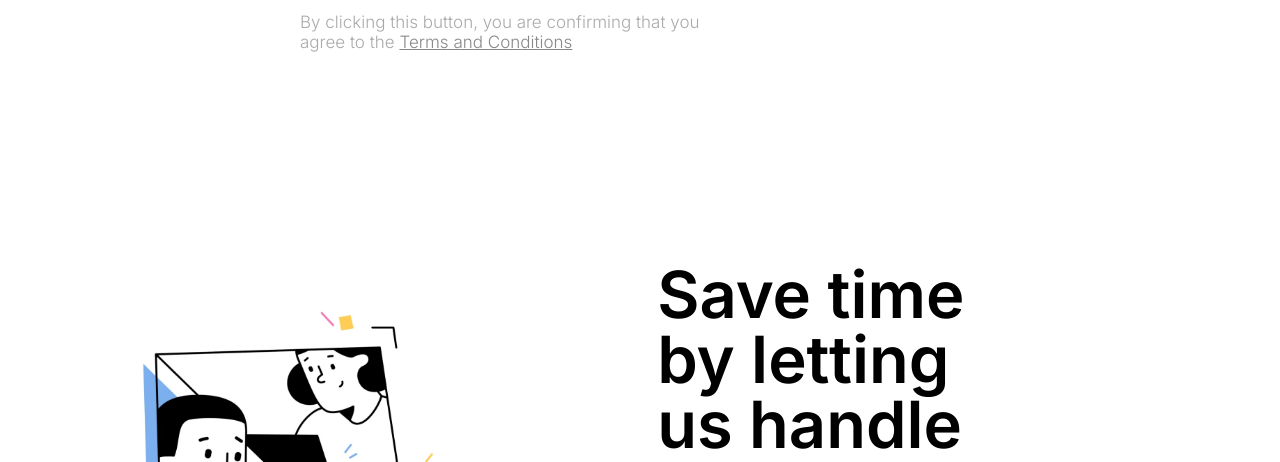
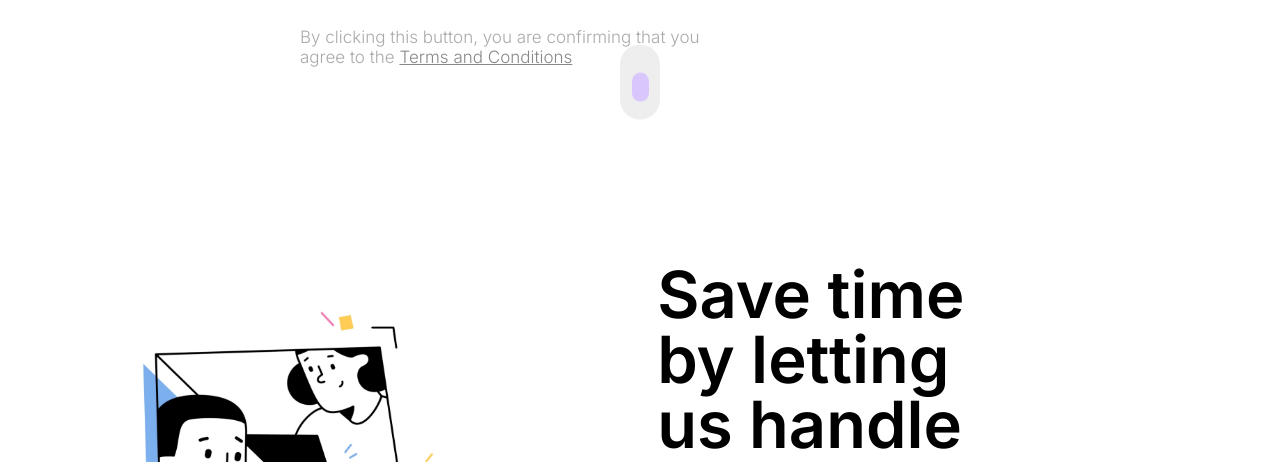
Before and after one commit to daltavida/Marketent, a website: page index.html in a window 1280 px wide. Shown: the part 638-1100 px from the top of the page. Drawn offline with Linux system fonts and the light colour scheme.

Commit message:
Add infinite animation to scroll indicator

```diff
--- a/sass/base/_animations.scss
+++ b/sass/base/_animations.scss
@@ -0,0 +1,11 @@
+@keyframes scrollIndicator {
+  25% {
+    height: 4.5rem;
+    transform: translateY(0);
+  }
+
+  50% {
+    height: 1.7rem;
+    transform: translateY(2.8rem);
+  }
+}
--- a/sass/layout/_header.scss
+++ b/sass/layout/_header.scss
@@ -53,4 +53,25 @@
       color: #888888;
     }
   }
+
+  &__scroll-cue {
+    position: absolute;
+    width: 4rem;
+    height: 7.5rem;
+    border-radius: 100px;
+    background-color: #eeeeee;
+    top: 90%;
+    left: 50%;
+    transform: translate(-50%, -50%);
+  }
+
+  &__scroll-wheel {
+    width: 1.7rem;
+    height: 1.7rem;
+    position: relative;
+    margin: 1.2rem;
+    border-radius: 10px;
+    background-color: $color-primary;
+    animation: scrollIndicator 1.5s infinite;
+  }
 }
```
Also changed, not shown: css/style.css.
